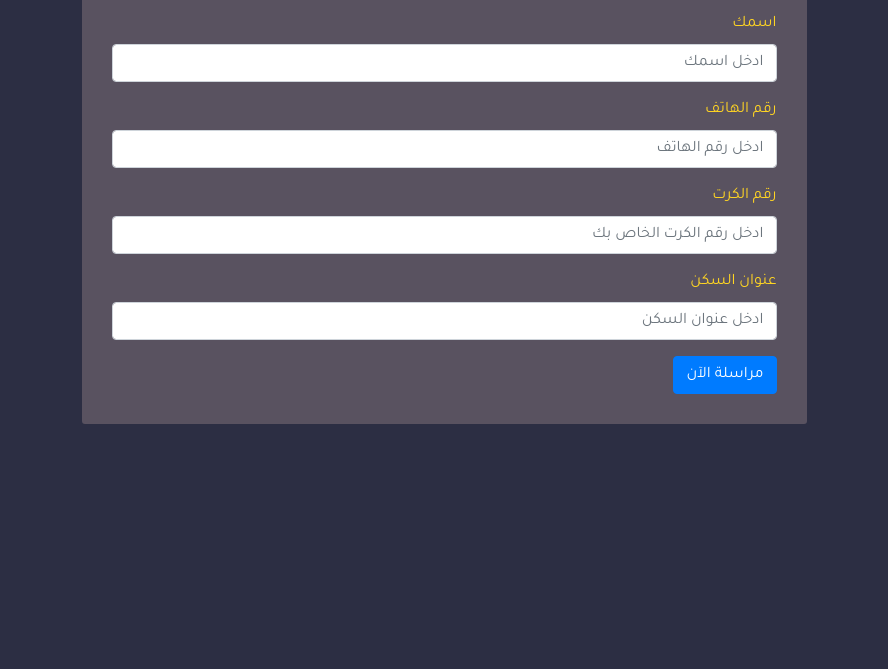
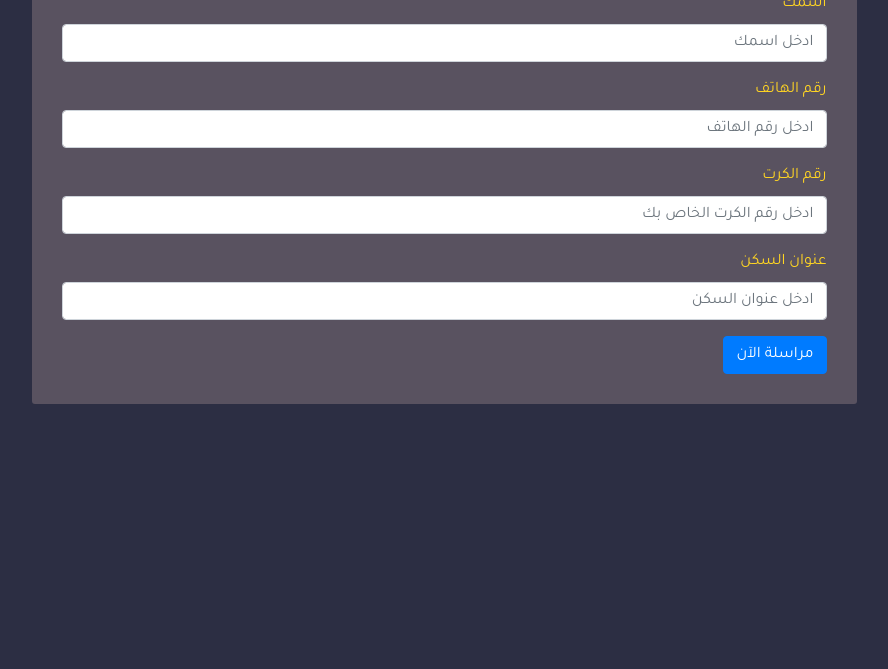
Before and after one commit to hadikarjak/fares, a plain HTML site: page index.html in a window 1280 px wide. Shown: the part 131-800 px from the top of the page, without its empty margins (196-1084 px from the left). Drawn offline with Linux system fonts and the light colour scheme.

Commit message:
Update custom.css

```diff
--- a/css/custom.css
+++ b/css/custom.css
@@ -11,7 +11,7 @@ body {
 .login {
     padding: 30px;
     border-radius: 3px;
-    margin: 50px;
+     margin-top: 30px;
     background-color: #595260;
 }
 
```
